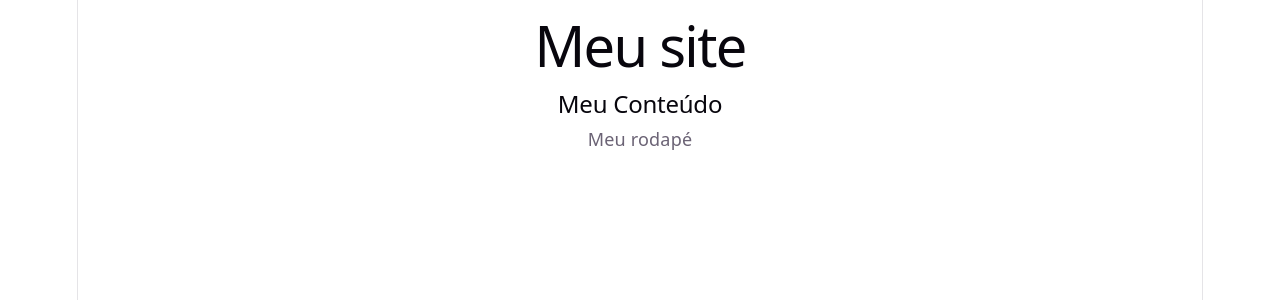
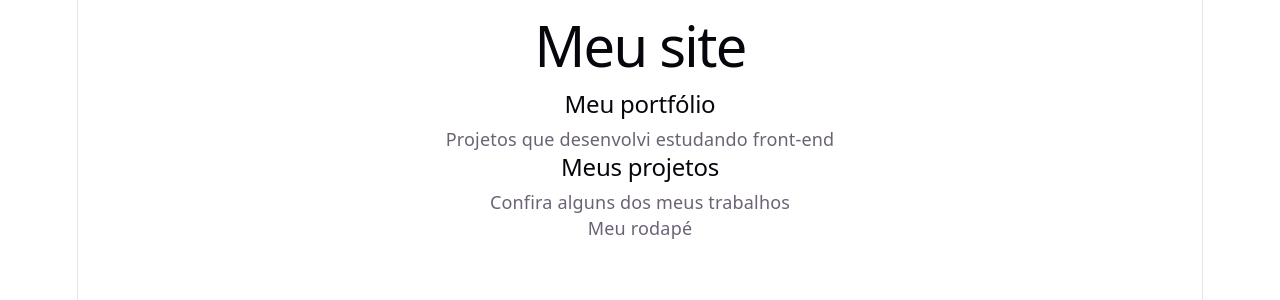
Before and after one commit to saradanielly/estudos-bora-na-tech, a React (Vite) app in the folder ex_complementares/react/ex01/: page / in a window 1280 px wide. Shown: the top 300 px of the page. Built offline with nearby package versions, Linux system fonts and the light colour scheme.

Commit message:
prop
iniciando os estudos sobre o conceito PROP'S no react.

```diff
--- a/ex_complementares/react/ex01/src/App.jsx
+++ b/ex_complementares/react/ex01/src/App.jsx
@@ -7,7 +7,14 @@ function App() {
   return (
     <>
       <Cabecalho />
-      <Conteudo />
+      <Conteudo
+      titulo="Meu portfólio"
+      descricao="Projetos que desenvolvi estudando front-end"
+/>
+      <Conteudo
+      titulo="Meus projetos"
+      descricao="Confira alguns dos meus trabalhos"
+/>
       <Rodape />
     </>
   );
--- a/ex_complementares/react/ex01/src/components/Conteudo.jsx
+++ b/ex_complementares/react/ex01/src/components/Conteudo.jsx
@@ -1,11 +1,14 @@
-function Conteudo() {
+function Conteudo({titulo, descricao}) {
     return (
-        <main>
-            <h2>Meu Conteúdo</h2>
-        </main>
-    );
+        <>
+    <h2> {titulo} </h2>
+    <p>{descricao}</p>
+    </>
+);
 }
 
 export default Conteudo;
 
-// isso seria o componente do react, que é a função JS que retorna JSX
+// isso seria o componente do react, que é a função JS que retorna JSX.
+
+// com o props fica mais fácil reutilizar os dados alterando somente no App.jsx.
```
